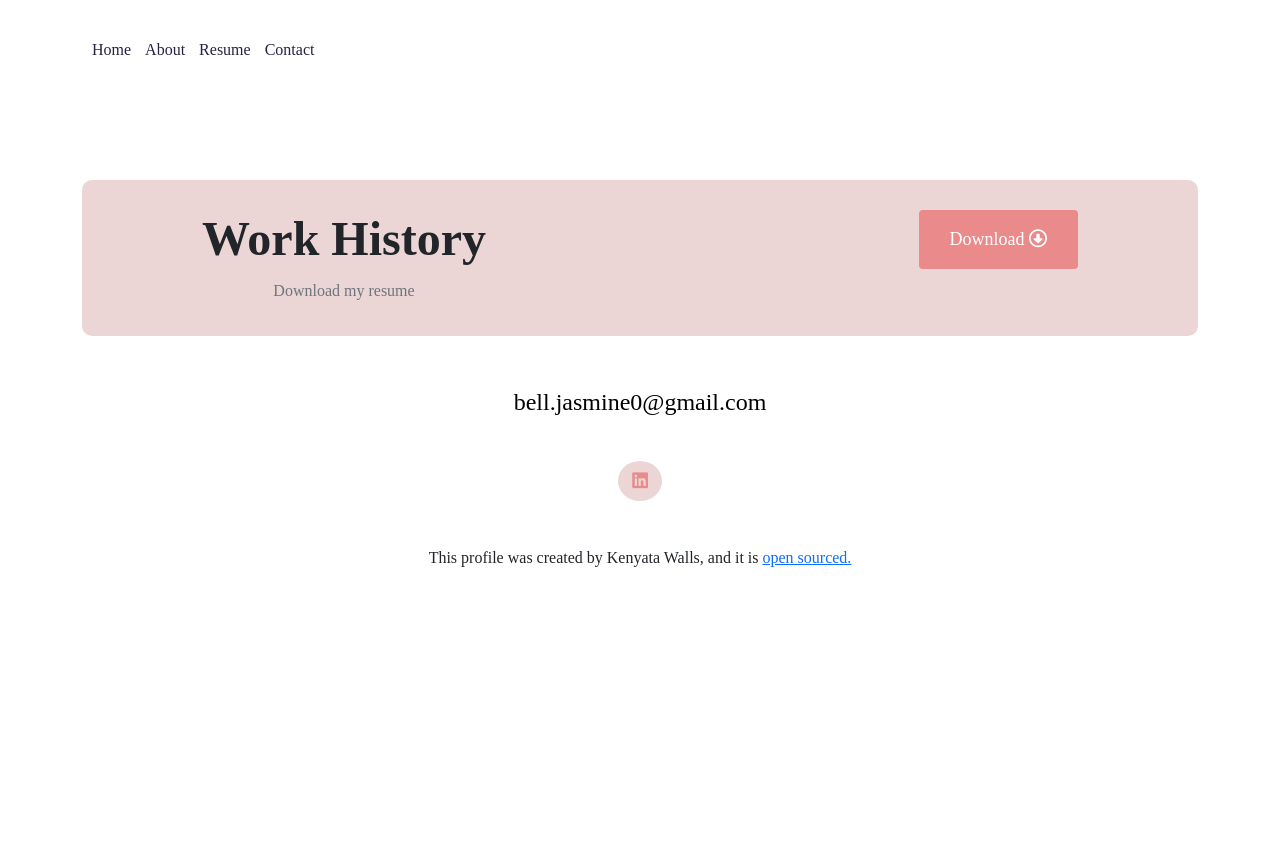
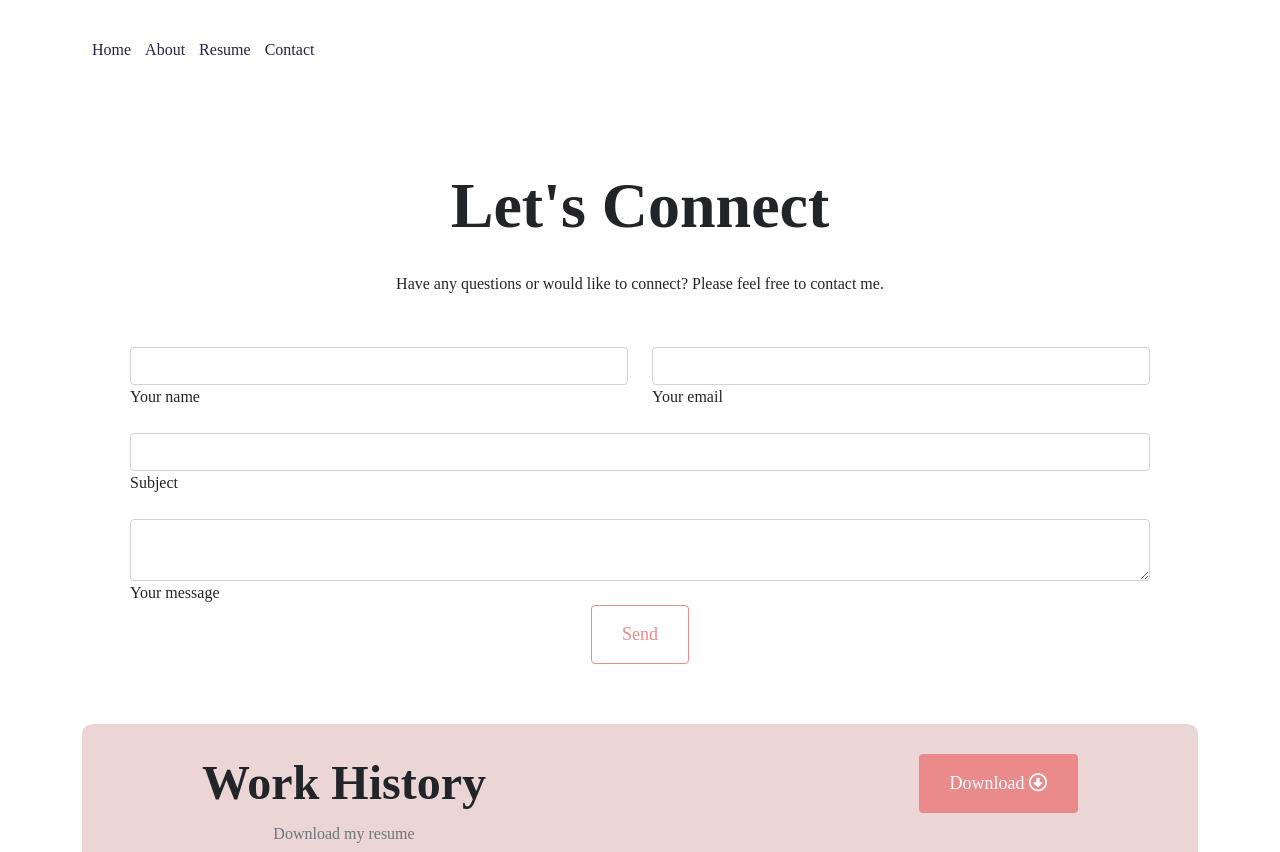
Before and after one commit to beautyncode/JBell-Portfolio, a plain HTML site: page contact.html in a window 1280 px wide. Shown: the top 852 px of the page. Before the commit the page ends 800 px from the top, so only its background shows below. Drawn offline with nearby package versions, Linux system fonts and the light colour scheme.

Commit message:
Added contact form

```diff
--- a/contact.html
+++ b/contact.html
@@ -58,6 +58,84 @@
       </nav>
     </div>
     <div>
+      <div class="container">
+        <section class="m-5 mb-4">
+          <h2 class="h1-responsive front-weight-bold text-center my-4">
+            Let's Connect
+          </h2>
+          <p class="text-center w-responsive mx-auto mb-5">
+            Have any questions or would like to connect? Please feel free to
+            contact me.
+          </p>
+          <div class="row">
+            <div class="col-md-12 mb-md-0 mb-5">
+              <form
+                id="contact-form"
+                name="contact-form"
+                action="mail.php"
+                method="POST"
+              >
+                <div class="row">
+                  <div class="col-md-6">
+                    <div class="md-form mb-0">
+                      <input
+                        type="text"
+                        id="name"
+                        name="name"
+                        class="form-control"
+                      />
+                      <label for="name" class="mb-4">Your name</label>
+                    </div>
+                  </div>
+                  <div class="col-md-6">
+                    <div class="md-form mb-0">
+                      <input
+                        type="text"
+                        id="email"
+                        name="email"
+                        class="form-control"
+                      />
+                      <label for="email" class="">Your email</label>
+                    </div>
+                  </div>
+                </div>
+                <div class="row">
+                  <div class="col-md-12">
+                    <div class="md-form mb-0">
+                      <input
+                        type="text"
+                        id="subject"
+                        name="subject"
+                        class="form-control"
+                      />
+                      <label for="subject" class="mb-4">Subject</label>
+                    </div>
+                  </div>
+                </div>
+                <div class="row">
+                  <div class="col-md-12">
+                    <div class="md-form">
+                      <textarea
+                        type="text"
+                        id="message"
+                        name="message"
+                        rows="2"
+                        class="form-control md-textarea"
+                      ></textarea>
+                      <label for="message">Your message</label>
+                    </div>
+                  </div>
+                </div>
+              </form>
+
+              <div class="text-center text-md-left">
+                <a class="btn btn-branding-outline">Send</a>
+              </div>
+              <div class="status"></div>
+            </div>
+          </div>
+        </section>
+      </div>
       <footer class="container">
         <div
           class="contact-box d-flex justify-content-between mb-5 d-none d-md-flex"
```
